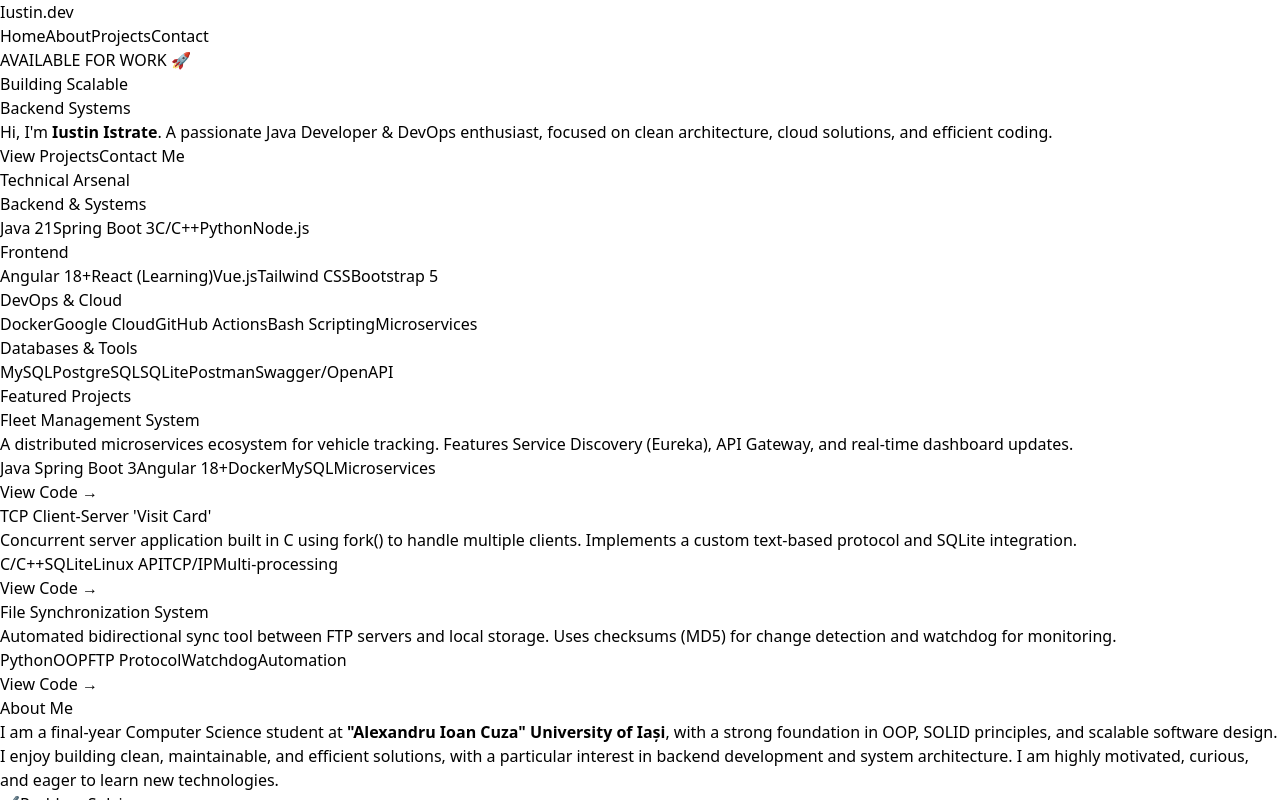
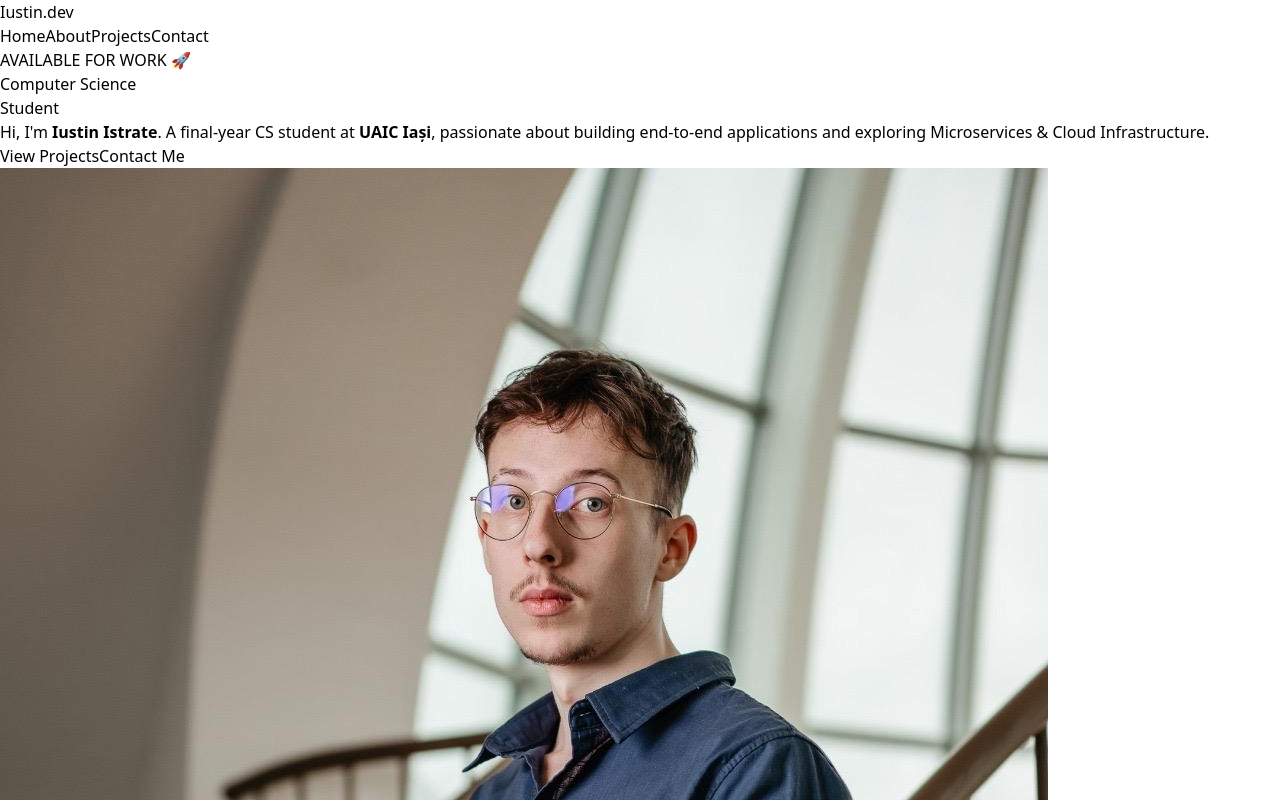
Before and after one commit to JustinIstrate/portofolio, a React (Vite) app: page / in a window 1280 px wide. Shown: the top 800 px of the page. Built offline with nearby package versions, Linux system fonts and the light colour scheme.

Commit message:
updated skills  section

```diff
--- a/index.html
+++ b/index.html
@@ -1,7 +1,7 @@
 <!doctype html>
 <html lang="en" class="scroll-smooth"> <head>
   <meta charset="UTF-8" />
-  <link rel="icon" type="image/svg+xml" href="/vite.svg" />
+  <link rel="icon" type="image/png" href="/icon.png" />
   <meta name="viewport" content="width=device-width, initial-scale=1.0" />
 
   <title>Iustin Istrate | Junior Developer</title>
--- a/src/components/Contact.jsx
+++ b/src/components/Contact.jsx
@@ -23,13 +23,13 @@ const Contact = () => {
                     </a>
 
                     {/* LinkedIn */}
-                    <a href="https://www.linkedin.com/in/gheorghe-iustin-istrate-b30502263" target="_blank" rel="noopener noreferrer" className="group bg-white/5 p-6 rounded-xl border border-white/10 hover:bg-[#0077b5] hover:border-[#0077b5] transition-all">
+                    <a href="https://www.linkedin.com/in/gheorghe-iustin-istrate-b305022b3/" target="_blank" rel="noopener noreferrer" className="group bg-white/5 p-6 rounded-xl border border-white/10 hover:bg-[#0077b5] hover:border-[#0077b5] transition-all">
                         <h3 className="text-xl font-semibold mb-2 group-hover:text-white">LinkedIn</h3>
                         <p className="text-gray-400 text-sm group-hover:text-blue-100">Connect with me</p>
                     </a>
 
                     {/* GitHub */}
-                    <a href="https://github.com/Justinlstrate" target="_blank" rel="noopener noreferrer" className="group bg-white/5 p-6 rounded-xl border border-white/10 hover:bg-gray-700 hover:border-gray-600 transition-all">
+                    <a href="https://github.com/JustinIstrate" target="_blank" rel="noopener noreferrer" className="group bg-white/5 p-6 rounded-xl border border-white/10 hover:bg-gray-700 hover:border-gray-600 transition-all">
                         <h3 className="text-xl font-semibold mb-2 group-hover:text-white">GitHub</h3>
                         <p className="text-gray-400 text-sm group-hover:text-gray-200">Check my code</p>
                     </a>
--- a/src/components/Hero.jsx
+++ b/src/components/Hero.jsx
@@ -2,29 +2,35 @@ import React from 'react';
 
 const Hero = () => {
     return (
-        <section id="home" className="min-h-screen flex items-center justify-center bg-gradient-to-br from-gray-900 via-black to-gray-900 pt-16">
-            <div className="max-w-7xl mx-auto px-4 sm:px-6 lg:px-8 text-center">
+        <section id="home" className="min-h-screen flex items-center bg-gradient-to-br from-gray-900 via-black to-gray-900 pt-20 md:pt-0">
+            <div className="max-w-7xl mx-auto px-4 sm:px-6 lg:px-8">
 
+                {/* Layout GRID: 1 coloană pe mobil, 2 coloane pe desktop (md) */}
+                <div className="grid grid-cols-1 md:grid-cols-2 gap-12 items-center">
+
+                    {/* Coloana Stânga: TEXT */}
+                    <div className="text-center md:text-left order-2 md:order-1">
                         <div className="inline-block mb-4 px-4 py-1.5 rounded-full bg-blue-500/10 border border-blue-500/20">
               <span className="text-blue-400 text-sm font-semibold tracking-wide">
                 AVAILABLE FOR WORK 🚀
               </span>
                         </div>
 
-                <h1 className="text-5xl md:text-7xl font-bold text-white mb-6 tracking-tight">
-                    Building Scalable <br />
+                        <h1 className="text-4xl md:text-6xl font-bold text-white mb-6 tracking-tight leading-tight">
+                            Computer Science <br />
                             <span className="text-transparent bg-clip-text bg-gradient-to-r from-blue-400 to-emerald-400">
-            Backend Systems
+    Student
   </span>
                         </h1>
 
-                <p className="mt-4 text-xl text-gray-400 max-w-2xl mx-auto mb-10">
+                        <p className="mt-4 text-lg text-gray-400 max-w-xl mx-auto md:mx-0 mb-8">
                             Hi, I'm <strong className="text-white">Iustin Istrate</strong>.
-                    A passionate Java Developer & DevOps enthusiast, focused on clean architecture,
-                    cloud solutions, and efficient coding.
+                            A final-year CS student at <strong className="text-blue-400">UAIC Iași</strong>,
+                            passionate about building end-to-end applications and exploring
+                            <span className="text-blue-400"> Microservices</span> & <span className="text-emerald-400">Cloud Infrastructure</span>.
                         </p>
 
-                <div className="flex justify-center gap-4">
+                        <div className="flex justify-center md:justify-start gap-4">
                             <a href="#projects" className="px-8 py-3 bg-blue-600 hover:bg-blue-700 text-white rounded-lg font-semibold transition-all transform hover:scale-105 shadow-lg shadow-blue-500/25">
                                 View Projects
                             </a>
@@ -33,6 +39,24 @@ const Hero = () => {
                             </a>
                         </div>
                     </div>
+
+                    {/* Coloana Dreapta: IMAGINE */}
+                    <div className="order-1 md:order-2 flex justify-center relative">
+                        {/* Efect de strălucire în spatele pozei */}
+                        <div className="absolute inset-0 bg-blue-500/20 blur-[100px] rounded-full z-0"></div>
+
+                        {/* Containerul pozei cu border */}
+                        <div className="relative z-10 w-64 h-64 md:w-80 md:h-80 rounded-4xl overflow-hidden border-4 border-white/10 hover:border-blue-500/50 transition-all duration-500 shadow-2xl transform hover:-rotate-2">
+                            <img
+                                src="/profile.jpeg"  // <--- ASIGURĂ-TE CĂ NUMELE FIȘIERULUI E CORECT AICI
+                                alt="Iustin Istrate"
+                                className="w-full h-full object-cover"
+                            />
+                        </div>
+                    </div>
+
+                </div>
+            </div>
         </section>
     );
 };
--- a/src/components/TechStack.jsx
+++ b/src/components/TechStack.jsx
@@ -8,7 +8,7 @@ const TechStack = () => {
         },
         {
             category: "Frontend",
-            skills: ["Angular 18+", "React (Learning)", "Vue.js", "Tailwind CSS", "Bootstrap 5"]
+            skills: ["Angular 18+", "React", "Vue.js", "Tailwind CSS", "Bootstrap 5"]
         },
         {
             category: "DevOps & Cloud",
```
Also changed, not shown: public/icon.png (added), public/profile.jpeg (added). Lines whose indentation alone changed are shown as unchanged.
